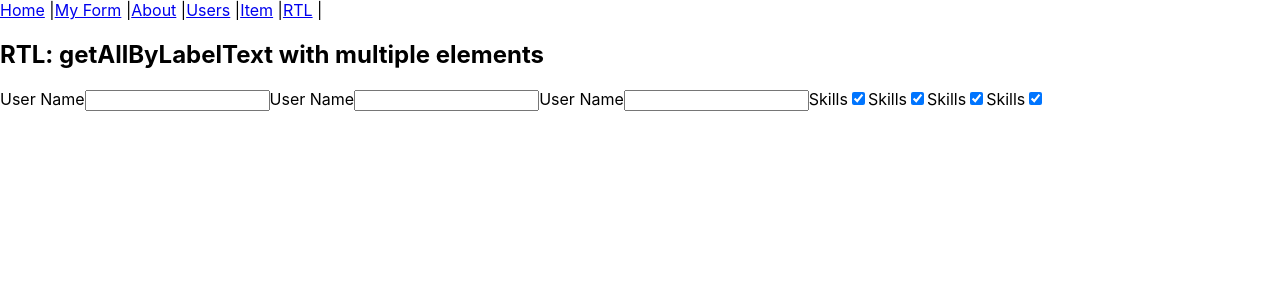
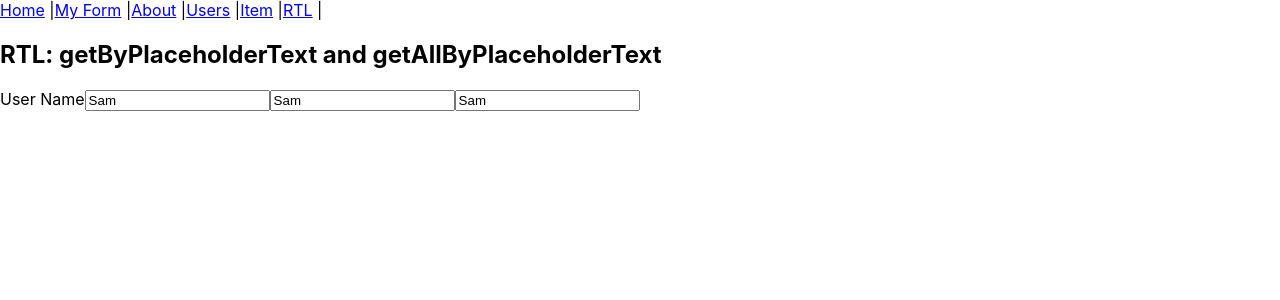
Before and after one commit to arunpradhan/testing-jest, a React (Create React App) app: page /rtl in a window 1280 px wide. Shown: the top 300 px of the page. Built offline with nearby package versions, Linux system fonts and the light colour scheme.

Commit message:
RTL Query: getByPlaceholderText and getAllByPlaceholderText

```diff
--- a/src/Rtl.js
+++ b/src/Rtl.js
@@ -2,22 +2,12 @@
 function Rtl() {
     return (
         <div>
-            <h2>RTL: getAllByLabelText with multiple elements</h2>
-            <label htmlFor="user-name1">User Name</label>
-            <input type="text" id="user-name1"/>
-            <label htmlFor="user-name2">User Name</label>
-            <input type="text" id="user-name2"/>
-            <label htmlFor="user-name3">User Name</label>
-            <input type="text" id="user-name3"/>
+            <h2>RTL: getByPlaceholderText and getAllByPlaceholderText</h2>
+            <label htmlFor="user-name">User Name</label>
+            <input type="text" id="user-name" placeholder="Enter User Name" defaultValue={"Sam"}/>
+            <input type="text" id="user-name" placeholder="Enter User Name" defaultValue={"Sam"}/>
+            <input type="text" id="user-name" placeholder="Enter User Name" defaultValue={"Sam"}/>
 
-            <label htmlFor="skills1">Skills</label>
-            <input type="checkbox" id="skills1" defaultChecked={true} />
-            <label htmlFor="skills2">Skills</label>
-            <input type="checkbox" id="skills2" defaultChecked={true}/>
-            <label htmlFor="skills3">Skills</label>
-            <input type="checkbox" id="skills3" defaultChecked={true}/>
-            <label htmlFor="skills4">Skills</label>
-            <input type="checkbox" id="skills4" defaultChecked={true}/>
 
         </div>
     );
```
Also changed, not shown: 1 other file (tests, documents, lock files or other folders).
